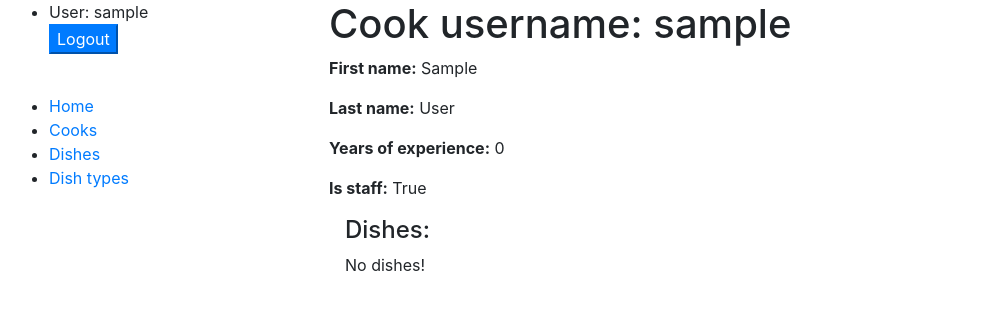
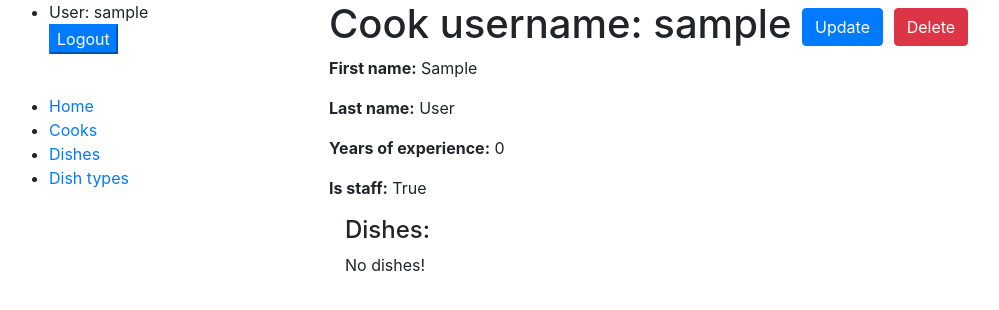
Before and after one commit to b3v3kt0r/restaurant-kitchen-service, a Django app: page /kitchen/cooks/1/ in a window 1280 px wide. Shown: the top 310 px of the page, without its empty margins (6-1005 px from the left). Run offline with Django 5.2, Linux system fonts and the light colour scheme; the visitor is signed in with stand-in values (Sample User, id 1); data comes from the database, SQL or seed files in the repository; data that the repository does not hold is empty.

Commit message:
add update feature and validation for years of experience for cooks

```diff
--- a/kitchen/urls.py
+++ b/kitchen/urls.py
@@ -15,7 +15,9 @@ from kitchen.views import (
     dish_assign_cook,
     CookListView,
     CookDetailView,
-    CookCreateView)
+    CookCreateView,
+    CookUpdateView,
+    CookDeleteView,)
 
 urlpatterns = [
     path("", index, name="index"),
@@ -33,6 +35,8 @@ urlpatterns = [
     path("cooks/", CookListView.as_view(), name="cook_list"),
     path("cooks/create", CookCreateView.as_view(), name="cook_create"),
     path("cooks/<int:pk>/", CookDetailView.as_view(), name="cook_detail"),
+    path("cooks/<int:pk>/update/", CookUpdateView.as_view(), name="cook_update"),
+    path("cooks/<int:pk>/delete/", CookDeleteView.as_view(), name="cook_delete"),
 ]
 
 app_name = "kitchen"
--- a/kitchen/views.py
+++ b/kitchen/views.py
@@ -5,7 +5,7 @@ from django.shortcuts import render
 from django.urls import reverse_lazy
 from django.views import generic
 
-from kitchen.forms import CookCreationForm, DishForm
+from kitchen.forms import CookCreationForm, DishForm, CookYearsOfExperienceUpdateForm
 from kitchen.models import DishType, Dish, Cook
 
 
@@ -99,7 +99,7 @@ class CookCreateView(LoginRequiredMixin, generic.CreateView):
 
 class CookUpdateView(LoginRequiredMixin, generic.UpdateView):
     model = Cook
-    fields = "__all__"
+    form_class = CookYearsOfExperienceUpdateForm
     success_url = reverse_lazy("kitchen:cook_list")
     template_name = "kitchen/cook_form.html"
 
--- a/templates/kitchen/cook_detail.html
+++ b/templates/kitchen/cook_detail.html
@@ -1,6 +1,13 @@
 {% extends "base.html" %}
 {% block content %}
-  <h1>Cook username: {{ cook.username }} </h1>
+  <h1>Cook username: {{ cook.username }}
+    <a href="{% url 'kitchen:cook_update' cook.id %}" class="btn btn-primary link-to-page">
+      Update
+    </a>
+    <a href="{% url 'kitchen:cook_delete' cook.id %}" class="btn btn-danger link-to-page">
+      Delete
+    </a>
+  </h1>
   <p><strong>First name:</strong> {{ cook.first_name }}</p>
   <p><strong>Last name:</strong> {{ cook.last_name }}</p>
   <p><strong>Years of experience:</strong> {{ cook.years_of_experience }}</p>
```
Also changed, not shown: kitchen/forms.py (+21 -0 lines).
